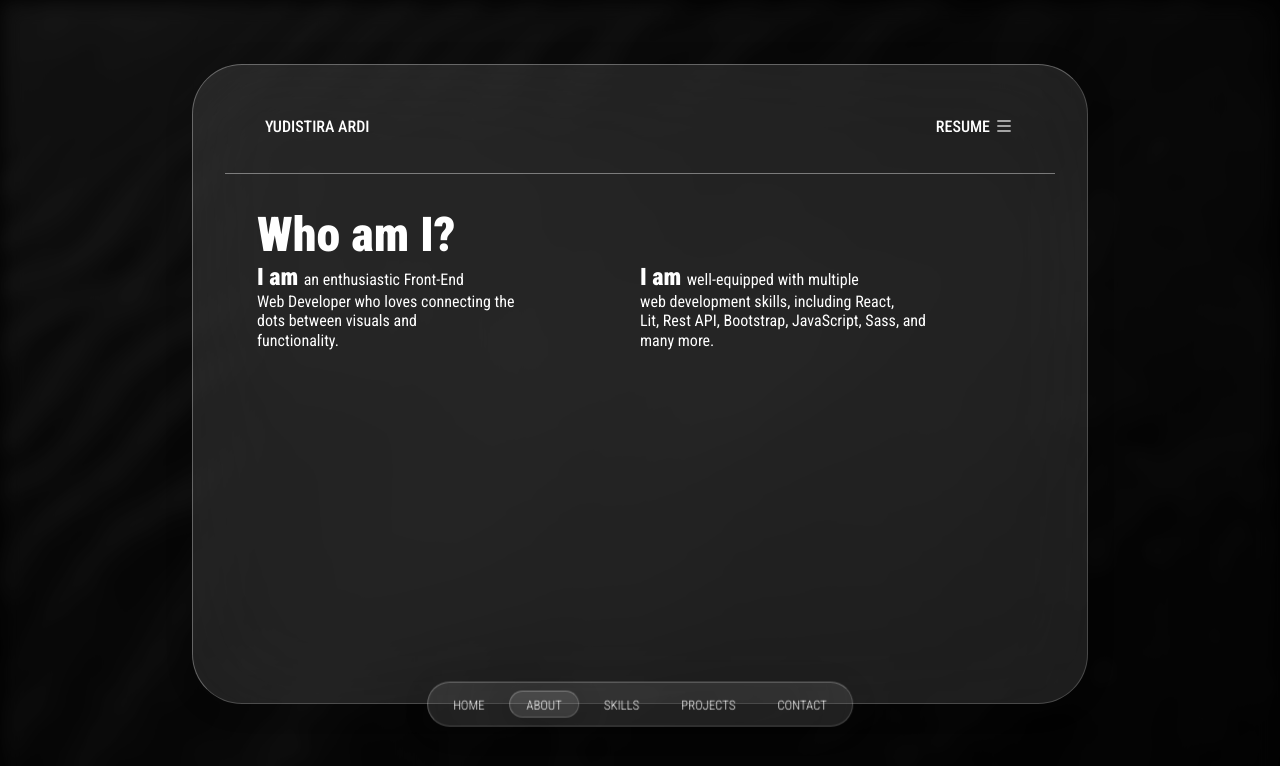
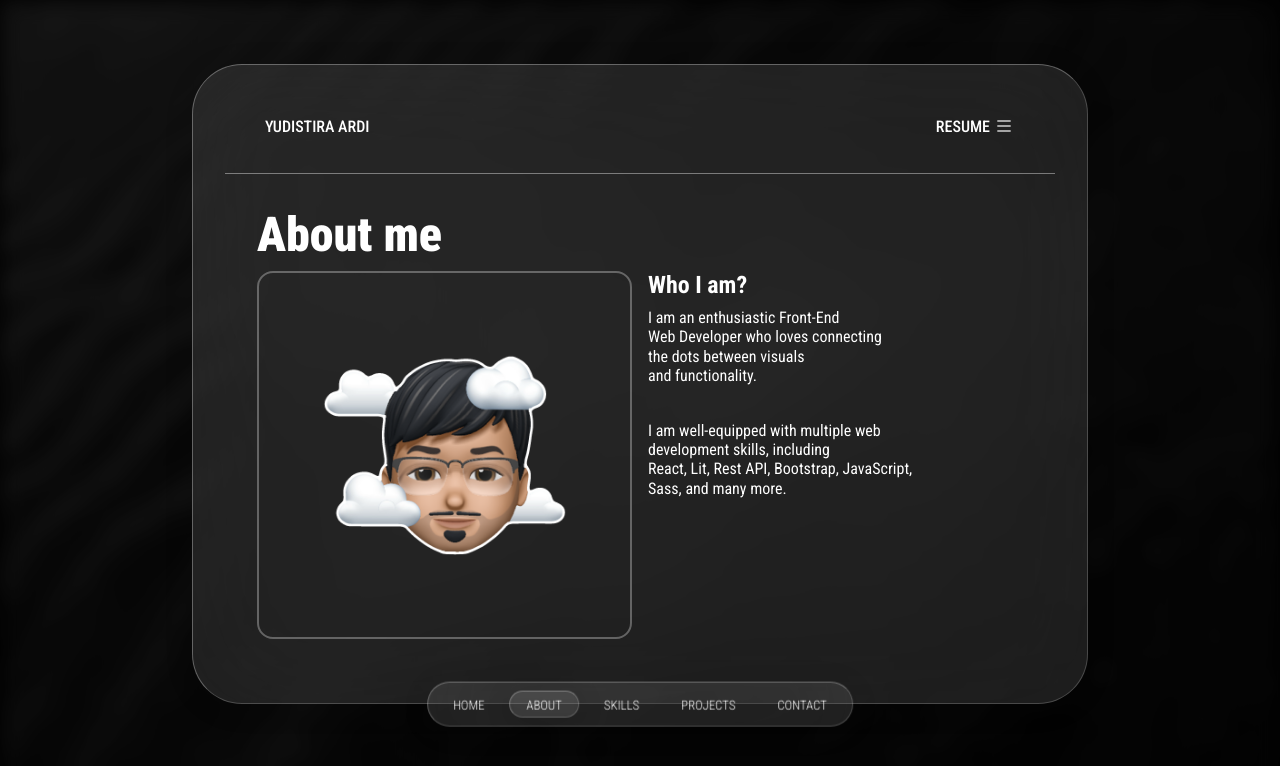
Before and after one commit to arrdix/portfolio, a website built with webpack: page src/views/index.html in a window 1280 px wide. Both pictures are taken after a click on the link "ABOUT". Built offline with nearby package versions, Linux system fonts and the light colour scheme; files whose address does not match are found by name.

Commit message:
Fix layout issues for AboutContent

```diff
--- a/src/js/components/AboutContent.js
+++ b/src/js/components/AboutContent.js
@@ -4,7 +4,7 @@ import { html } from 'lit';
 export class AboutContent extends LitLightDom {
   static properties = {
     aboutTitle: { type: String },
-    boldBlock: { type: String },
+    messageTitle: { type: String },
     firstBlock: { type: String },
     secondBlock: { type: String },
   };
@@ -15,14 +15,20 @@ export class AboutContent extends LitLightDom {
     return html`
       <div class="message-wrapper">
         <h1 class="about-title fs-xl fw-black text-primary">${this.aboutTitle}</h1>
-        <h2 class="first-block fs-6 fw-normal text-primary mb-2">
-          <span class="fs-4 fw-black"> ${this.boldBlock} </span>
+        <div class="profile-pic-wrapper object-fit-cover rounded-4">
+          <img
+            src="img/profile-pic.png"
+            alt=""
+            class="profile-pic object-fit-contain rounded-4"
+          />
+        </div>
+        <h2 class="message-title fs-4 fw-bold text-primary text-primary">${this.messageTitle}</h2>
+        <h3 class="first-block fs-6 fw-normal text-primary mb-1">
           ${this.renderBlock(this.firstBlock)}
-        </h2>
-        <h2 class="second-block fs-6 fw-normal text-primary mb-2">
-          <span class="fs-4 fw-black"> ${this.boldBlock} </span>
+        </h3>
+        <h3 class="second-block fs-6 fw-normal text-primary">
           ${this.renderBlock(this.secondBlock)}
-        </h2>
+        </h3>
       </div>
     `;
   }
@@ -40,18 +46,18 @@ export class AboutContent extends LitLightDom {
     }
 
     if (this._isFirstBlock) {
-      breakLine(3);
-      breakLine(10);
-      breakLine(15);
+      breakLine(5);
+      breakLine(11);
+      breakLine(16);
 
       this._isFirstBlock = false;
       return newAboutMessage;
     }
 
-    breakLine(3);
-    breakLine(9);
+    breakLine(6);
+    breakLine(10);
     breakLine(17);
-    breakLine(20);
+    breakLine(23);
 
     return newAboutMessage;
   }
--- a/src/scss/layouts/_about.scss
+++ b/src/scss/layouts/_about.scss
@@ -12,18 +12,26 @@
   }
 }
 .message-wrapper {
+  overflow: hidden;
   gap: .5rem;
   text-align: center;
-  transform: translateY(-50%);
+  transform: translateY(-10%);
+  @include mixin.flexbox(center, center, column);
+
+  & .profile-pic {
+    overflow: hidden;
+    width: 100%;
+    height: 150px;
+  }
 
   @media screen and (min-width: 850px) {
     width: 100%;
-    gap: 0;
+    column-gap: 1rem;
     transform: translateY(0);
     text-align: start;
     display: grid;
-    grid-template-columns: repeat(2, 1fr);
-    grid-template-rows: auto auto;
+    grid-template-columns: 1fr 1fr;
+    grid-template-rows: .5fr auto 1fr 1fr 1fr;
     align-items: start;
     justify-items: start;
 
@@ -31,14 +39,33 @@
       grid-column: 1 / 2
     }
 
+    & .profile-pic-wrapper {
+      width: 100%;
+      height: 100%;
+      border: 2px solid rgba($color: white, $alpha: .3);
+      grid-column: 1 / 2;
+      grid-row: 2 / 6;
+
+      & .profile-pic {
+        overflow: hidden;
+        width: 100%;
+        height: 100%;
+      }
+    }
+
+    & .message-title {
+      grid-column: 2 / 3;
+      grid-row: 2 / 3;
+    }
+
     & .first-block {
-      grid-column: 1 / 2;
-      grid-row: 2 / 3;
+      grid-column: 2 / 3;
+      grid-row: 3 / 4;
     }
 
     & .second-block {
       grid-column: 2 / 3;
-      grid-row: 2 / 3;
+      grid-row: 4 / 5;
     }
   }
 }
--- a/src/views/index.html
+++ b/src/views/index.html
@@ -30,10 +30,10 @@
             >
             </home-content>
             <about-content
-              aboutTitle="Who am I?"
-              boldBlock="I am "
-              firstBlock="an enthusiastic Front-End Web Developer who loves connecting the dots between visuals and functionality."
-              secondBlock="well-equipped with multiple web development skills, including React, Lit, Rest API, Bootstrap, JavaScript, Sass, and many more."
+              aboutTitle="About me"
+              messageTitle="Who I am?"
+              firstBlock="I am an enthusiastic Front-End Web Developer who loves connecting the dots between visuals and functionality."
+              secondBlock="I am well-equipped with multiple web development skills, including React, Lit, Rest API, Bootstrap, JavaScript, Sass, and many more."
               class="about-wrapper d-none disposable active"
               id="about"
             >
```
Also changed, not shown: src/public/img/profile-pic.png (added).
